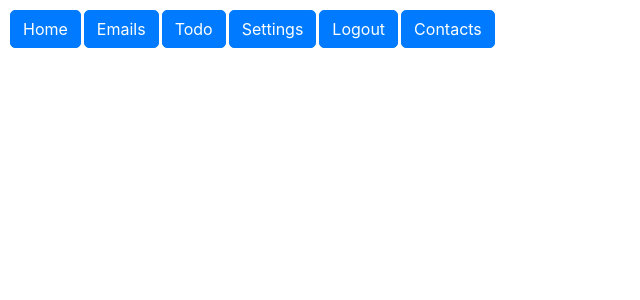
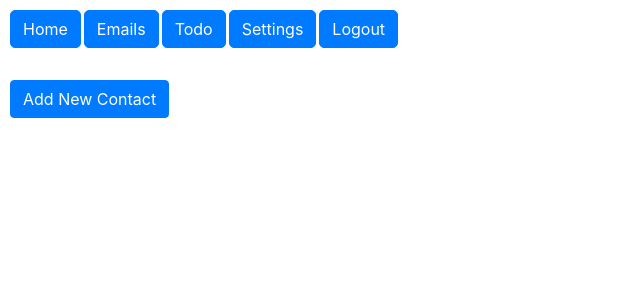
Before and after one commit to Coreyboy1820/CMPE131-Project, a Flask app: page / in a window 1280 px wide. Shown: the top 300 px of the page, without its empty margins (0-640 px from the left). Run offline with Flask 3, Linux system fonts and the light colour scheme; the visitor is signed in with stand-in values (Sample User, id 1); some libraries are stand-ins or nearby versions.

Commit message:
Started implementation of updating contacts, finished loading them on the frontend

```diff
--- /dev/null
+++ b/app/forms/contact.py
@@ -0,0 +1,8 @@
+from flask_wtf import FlaskForm
+from wtforms import StringField, BooleanField
+from wtforms.validators import DataRequired
+
+
+class updateContact(FlaskForm):
+    nickName = StringField('Name', validators=[DataRequired()])
+    submitted = BooleanField('Submitted')
--- a/app/models.py
+++ b/app/models.py
@@ -20,7 +20,6 @@ class user(Base):
     todoList = relationship("todoList")
     contactList = relationship("userContact", foreign_keys="userContact.contactId")
     messages = relationship("message")
-
 
     def __repr__(self):
         return f"id: {id}\temail: {self.email}\tpassword Hash: {self.passwordHash}"
@@ -64,7 +63,7 @@ class userContact(Base):
     contactId = db.Column(db.Integer, ForeignKey("user.id"), primary_key=True)
     nickName = db.Column(db.String(255))
 
-    contact = relationship("user", overlaps="contactList", foreign_keys="userContact.contactId")
+    contact = relationship("user", overlaps="contactList", foreign_keys="userContact.contactId", lazy="subquery")
 
 class message(Base):
     __tablename__ = "message"
--- a/app/routes.py
+++ b/app/routes.py
@@ -1,6 +1,6 @@
 from app import myapp_obj, models
 from flask import render_template, redirect, url_for, request, flash, session
-from app.forms import registerForm, login_page, change_credential_form, new_todo_form
+from app.forms import registerForm, login_page, change_credential_form, new_todo_form, contact
 from datetime import date
 from werkzeug.security import generate_password_hash, check_password_hash # for password hashing
 
@@ -9,7 +9,11 @@ from werkzeug.security import generate_password_hash, check_password_hash # for
 @myapp_obj.route("/home")
 @login_page.loginFunctions.required_login
 def to_home():
-    return render_template('home.html')
+    update_contact_form = contact.updateContact()
+    dbSession = models.Session()
+    usersContacts = dbSession.query(models.userContact).filter_by(userId=session["userId"]).order_by(models.userContact.nickName).all()
+
+    return render_template('home.html', users_contacts = usersContacts, update_contact = update_contact_form)
 
 
 
--- a/app/templates/home.html
+++ b/app/templates/home.html
@@ -5,8 +5,24 @@
         {% block navbar%}
         {% endblock %}
         <div class="page">
-        <!-- TODO -->
+            <!-- Display all todo items and lists on the front end, this will group by list -->
+            <button class="btn btn-primary" style="margin: 10px; margin-top: 30px;" onclick="window.location.href='/addContact'">Add New Contact</button>
+            {% for user in users_contacts %}
+            <form>
+                <div style="border-radius: 15px;" class="todoListBox">
+                <h1 style="border-bottom: solid; border-width: 1px;">{{ update_contact.nickName(value=user.nickName, style="border:none") }}</h1>
+                <ul>
+                    <li style="word-wrap: break-word; padding: 5px">
+                    <b>Email:</b> {{ user.contact.email }}<br>
+                    </li>
+                </ul>
+                {{update_contact.submitted(style="display:none")}}
+            </form>
+            {% endfor %}
 
         </div>
     </body>
+    <script>
+
+    </script>
 </html>
--- a/app/templates/navbar.html
+++ b/app/templates/navbar.html
@@ -62,7 +62,6 @@
         <button class="btn btn-primary navbarBtn" onclick="window.location.href='/todo'">Todo</button>
         <button class="btn btn-primary navbarBtn" onclick="window.location.href='/settings'">Settings</button>
         <button class="btn btn-primary navbarBtn" onclick="window.location.href='/logout'">Logout</button>
-        <button class="btn btn-primary navbarBtn" onclick="window.location.href='/addContact'">Contacts</button>
     {% endif %}
     </div>
 
```
